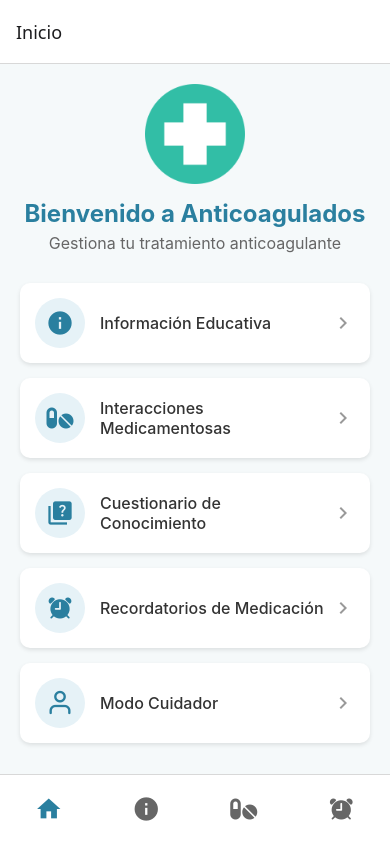
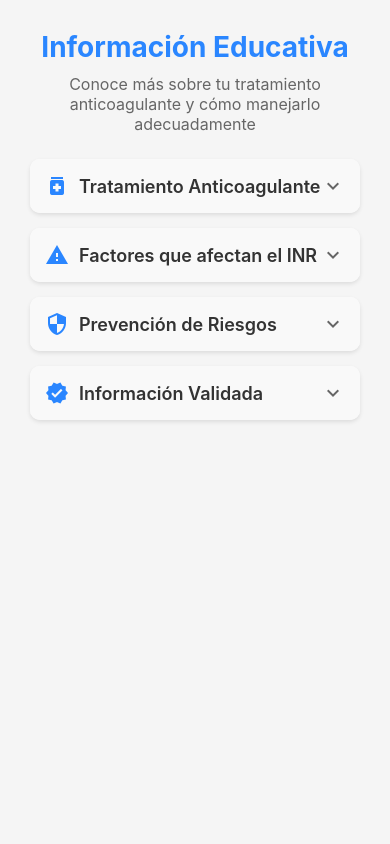
Before and after one commit to PabloFdez19/TFG, a React Native app in the folder aplicacion-pacientes-anticoagulados/: screen /Education in a window 390 px wide. Built offline with nearby package versions, Linux system fonts and the light colour scheme.

Commit message:
continuacion

```diff
--- a/aplicacion-pacientes-anticoagulados/App.js
+++ b/aplicacion-pacientes-anticoagulados/App.js
@@ -12,103 +12,18 @@ import CaregiverScreen from './screens/CaregiverScreen.js';
 import 'react-native-gesture-handler';
 
 const Stack = createStackNavigator();
-const Tab = createBottomTabNavigator();
-
-// Configuración de las pestañas principales
-function HomeTabs() {
-  return (
-    <Tab.Navigator
-      screenOptions={{
-        tabBarActiveTintColor: '#2A7F9F',
-        tabBarInactiveTintColor: '#666',
-        tabBarStyle: {
-          backgroundColor: '#FFF',
-          height: 70,
-          paddingBottom: 10,
-          paddingTop: 10,
-        },
-        tabBarLabelStyle: {
-          fontSize: 14,
-          fontWeight: 'bold',
-        },
-        tabBarItemStyle: {
-          margin: 5,
-          borderRadius: 10,
-        },
-      }}
-    >
-      <Tab.Screen
-        name="Inicio"
-        component={HomeStackScreen}
-        options={{
-          tabBarIcon: ({ color }) => (
-            <MaterialIcons name="home" size={28} color={color} />
-          ),
-        }}
-      />
-      <Tab.Screen
-        name="Educación"
-        component={EducationStackScreen}
-        options={{
-          tabBarIcon: ({ color }) => (
-            <MaterialIcons name="info" size={28} color={color} />
-          ),
-        }}
-      />
-      <Tab.Screen
-        name="Interacciones"
-        component={InteractionsScreen}
-        options={{
-          tabBarIcon: ({ color }) => (
-            <FontAwesome5 name="pills" size={24} color={color} />
-          ),
-        }}
-      />
-      <Tab.Screen
-        name="Recordatorios"
-        component={RemindersScreen}
-        options={{
-          tabBarIcon: ({ color }) => (
-            <Ionicons name="alarm" size={28} color={color} /> // Cambiado de "md-alarm" a "alarm"
-          ),
-        }}
-      />
-    </Tab.Navigator>
-  );
-}
-
-// Stack para la pantalla de Inicio
-function HomeStackScreen() {
-  return (
-    <Stack.Navigator screenOptions={{ headerShown: false }}>
-      <Stack.Screen name="HomeMain" component={HomeScreen} />
-      <Stack.Screen
-        name="Cuidador"
-        component={CaregiverScreen}
-        options={{ headerShown: true, title: 'Cuidador' }}
-      />
-    </Stack.Navigator>
-  );
-}
-
-// Stack para la pantalla de Educación
-function EducationStackScreen() {
-  return (
-    <Stack.Navigator screenOptions={{ headerShown: false }}>
-      <Stack.Screen name="EducaciónMain" component={EducationScreen} />
-      <Stack.Screen
-        name="Cuestionario"
-        component={QuizScreen}
-        options={{ headerShown: true, title: 'Cuestionario' }}
-      />
-    </Stack.Navigator>
-  );
-}
 
 export default function App() {
   return (
     <NavigationContainer>
-      <HomeTabs />
+      <Stack.Navigator screenOptions={{ headerShown: false }}>
+        <Stack.Screen name="Home" component={HomeScreen} />
+        <Stack.Screen name="Education" component={EducationScreen} />
+        <Stack.Screen name="Interactions" component={InteractionsScreen} />
+        <Stack.Screen name="Quiz" component={QuizScreen} />
+        <Stack.Screen name="Reminders" component={RemindersScreen} />
+        <Stack.Screen name="Caregiver" component={CaregiverScreen} />
+      </Stack.Navigator>
     </NavigationContainer>
   );
 }
--- a/aplicacion-pacientes-anticoagulados/screens/EducationScreen.js
+++ b/aplicacion-pacientes-anticoagulados/screens/EducationScreen.js
@@ -1,6 +1,7 @@
 import React from 'react';
-import { View, Text, StyleSheet, ScrollView, TouchableOpacity } from 'react-native';
+import { View, Text, StyleSheet, ScrollView, TouchableOpacity, SafeAreaView, StatusBar, Platform } from 'react-native';
 import { MaterialIcons } from '@expo/vector-icons';
+
 
 const EducationScreen = () => {
   const sections = [
@@ -33,7 +34,10 @@ const EducationScreen = () => {
   };
 
   return (
-    <ScrollView style={styles.container}>
+    <SafeAreaView style={styles.safeArea}>
+      <StatusBar barStyle="dark-content" backgroundColor="#f5f5f5" />
+      <ScrollView contentContainerStyle={styles.container}>
+      {<ScrollView style={styles.container}>
         <Text style={styles.header}>Información Educativa</Text>
         <Text style={styles.subtitle}>
           Conoce más sobre tu tratamiento anticoagulante y cómo manejarlo adecuadamente
@@ -60,8 +64,11 @@ const EducationScreen = () => {
             )}
           </View>
         ))}
+      </ScrollView>}
       </ScrollView>
+    </SafeAreaView>
   );
+
 };
 
 const styles = StyleSheet.create({
@@ -115,6 +122,11 @@ const styles = StyleSheet.create({
     color: '#444',
     whiteSpace: 'pre-line',
   },
+  safeArea: {
+    flex: 1,
+    backgroundColor: '#f5f5f5',
+  },
+
 });
 
 export default EducationScreen;
```
Lines whose indentation alone changed are shown as unchanged.
